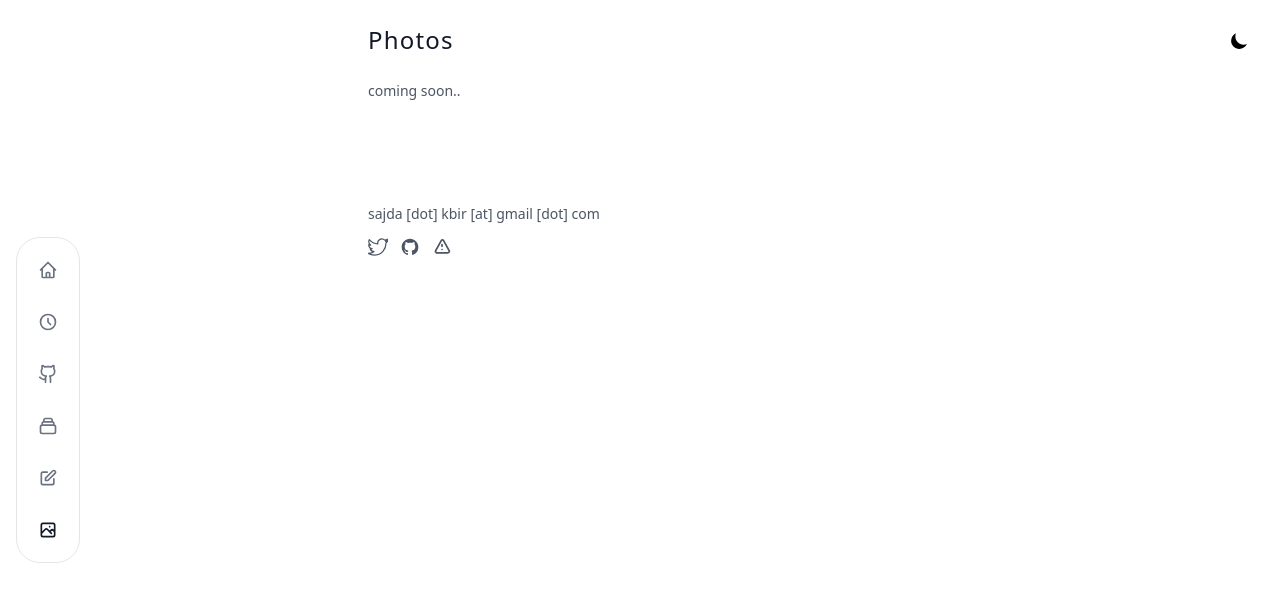
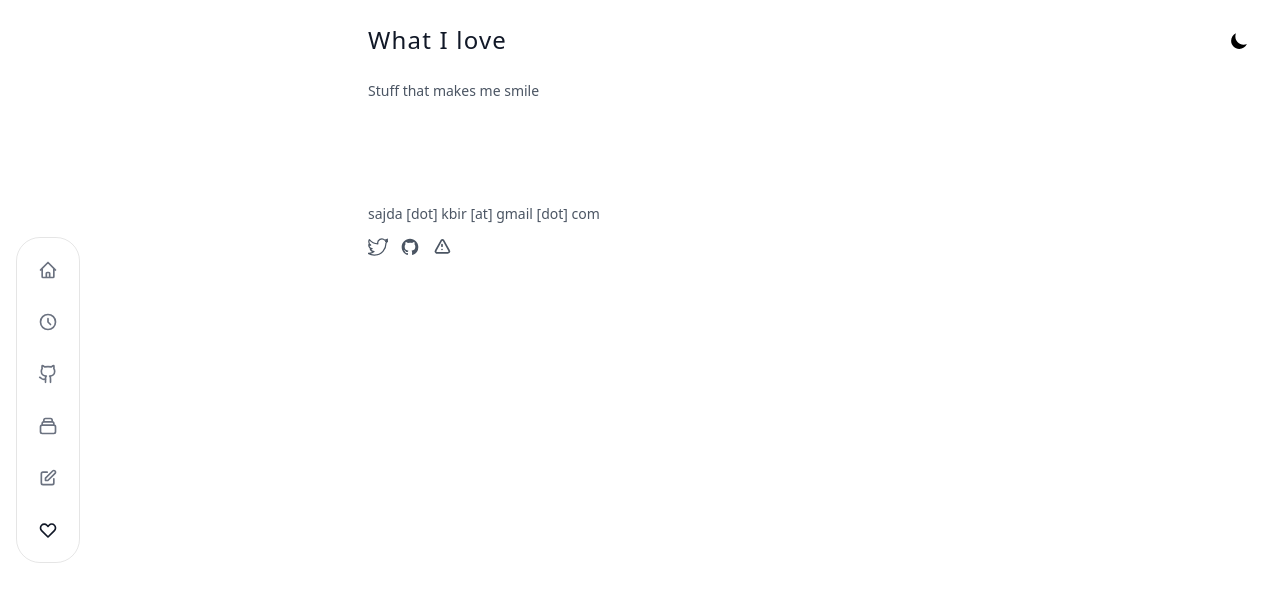
Before and after one commit to sajdakabir/saju, a Next.js app: page /photos in a window 1280 px wide. Shown: the top 602 px of the page. Built offline with nearby package versions, Linux system fonts and the light colour scheme.

Commit message:
feat: update navigation label from 'photos' to 'loves' and enhance icon representation

```diff
--- a/src/app/photos/page.tsx
+++ b/src/app/photos/page.tsx
@@ -104,11 +104,9 @@ export default function Photos() {
               <ThemeToggle onClick={toggleTheme} theme={theme as 'light' | 'dark'} />
 
           <div className="mb-12">
-          <h1 className="text-2xl font-medium mb-6 tracking-wider text-gray-900 dark:text-gray-100">Photos</h1>
+          <h1 className="text-2xl font-medium mb-6 tracking-wider text-gray-900 dark:text-gray-100">What I love</h1>
           <p className="text-[14px] text-gray-600 dark:text-gray-400 mb-8 max-w-xl">
-            {/* A collection of photographs capturing moments, places, and perspectives through my lens. */}
-
-            coming soon..
+            Stuff that makes me smile
           </p>
         </div>
 
--- a/src/components/Navigation.tsx
+++ b/src/components/Navigation.tsx
@@ -65,11 +65,11 @@ const navigationItems: NavigationItem[] = [
     )
   },
   {
-    label: 'photos',
+    label: 'loves',
     href: '/photos',
     icon: (
       <svg className="w-5 h-5" fill="none" stroke="currentColor" viewBox="0 0 24 24">
-        <path strokeLinecap="round" strokeLinejoin="round" strokeWidth={2} d="M4 16l4.586-4.586a2 2 0 012.828 0L16 16m-2-2l1.586-1.586a2 2 0 012.828 0L20 14m-6-6h.01M6 20h12a2 2 0 002-2V6a2 2 0 00-2-2H6a2 2 0 00-2 2v12a2 2 0 002 2z" />
+        <path strokeLinecap="round" strokeLinejoin="round" strokeWidth={2} d="M4.318 6.318a4.5 4.5 0 000 6.364L12 20.364l7.682-7.682a4.5 4.5 0 00-6.364-6.364L12 7.636l-1.318-1.318a4.5 4.5 0 00-6.364 0z" />
       </svg>
     )
   },
```
